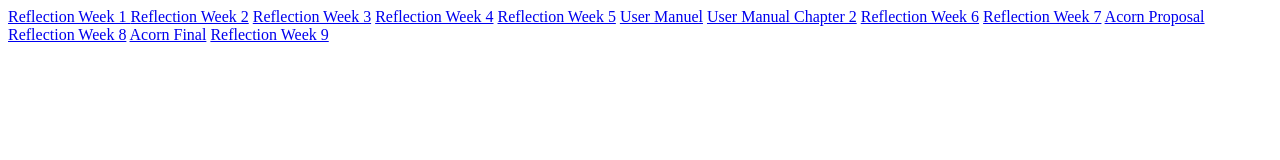
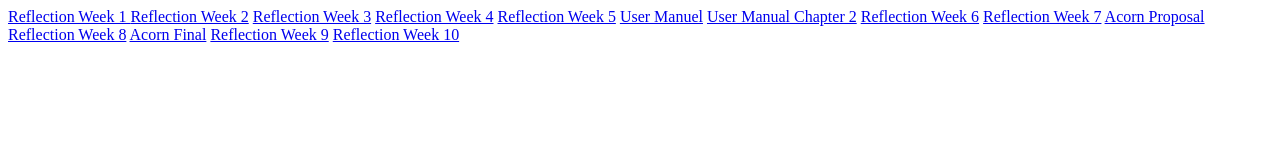
Before and after one commit to arjonilla17/cse170, a plain HTML site: page index.html in a window 1280 px wide. Drawn offline with Linux system fonts and the light colour scheme.

Commit message:
Reflectionw10

```diff
--- a/index.html
+++ b/index.html
@@ -17,6 +17,7 @@
   <a href="Reflectionw08.docx" >Reflection Week 8</a>
   <a href="Acorn Project, P.F.U.D.O.R.docx" >Acorn Final</a>
   <a href="Reflectionw09.docx" >Reflection Week 9</a>
+  <a href="Reflectionw10.docx" >Reflection Week 10</a>
 </body>
 
 <footer>
```
